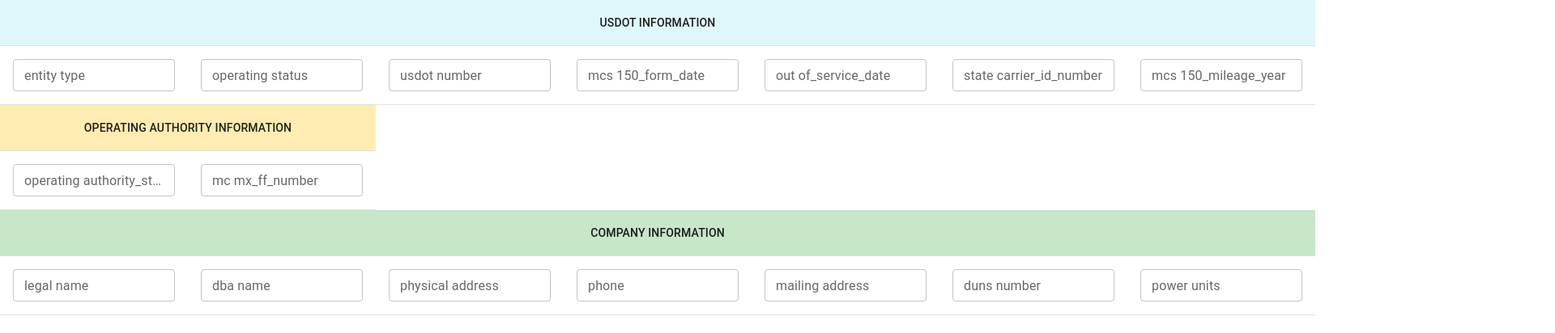
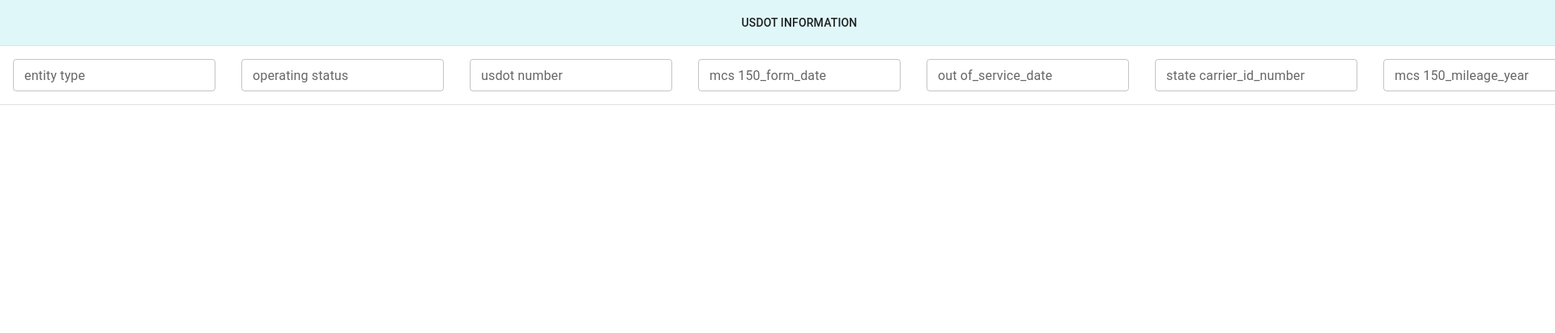
Before and after one commit to necmigunduz/fmsca-viewer, a React (Create React App) app: page / in a window 1280 px wide. Shown: the top 412 px of the page at 81% size, 1920 px wide, since content can reach past the window. Built offline with nearby package versions, Linux system fonts and the light colour scheme.

Commit message:
restyle: table headers

```diff
--- a/src/App.js
+++ b/src/App.js
@@ -19,7 +19,9 @@ function App() {
     <Table>
       <TableHead className={styles.tableHead}>
         <TableRow className={styles.subtitleRow}>
-          <TableCell colSpan={8} align="center" className={styles.usdotInfo}>USDOT INFORMATION</TableCell>
+          <TableCell colSpan={usdotInfoNames.length} align="center" className={styles.usdotInfo}>USDOT INFORMATION</TableCell>
+          <TableCell colSpan={operatingAuthInfoNames.length} align="center" className={styles.operatingAuthInfo}>OPERATING AUTHORITY INFORMATION</TableCell>
+          <TableCell colSpan={companyInfoNames.length} align="center" className={styles.companyInfo}>COMPANY INFORMATION</TableCell>
         </TableRow>
         <TableRow>
           {usdotInfoNames.map(column => (
@@ -35,11 +37,6 @@ function App() {
               />
             </TableCell>
           ))}
-        </TableRow>
-        <TableRow className={styles.subtitleRow}>
-          <TableCell colSpan={2} align="center" className={styles.operatingAuthInfo}>OPERATING AUTHORITY INFORMATION</TableCell>
-        </TableRow>
-        <TableRow>
           {operatingAuthInfoNames.map(column => (
             <TableCell key={column}>
               <TextField
@@ -53,11 +50,6 @@ function App() {
               />
             </TableCell>
           ))}
-        </TableRow>
-        <TableRow className={styles.subtitleRow}>
-          <TableCell colSpan={7} align="center" className={styles.companyInfo}>COMPANY INFORMATION</TableCell>
-        </TableRow>
-        <TableRow>
           {companyInfoNames.map(column => (
             <TableCell key={column}>
               <TextField
--- a/src/styles/tableStyles.js
+++ b/src/styles/tableStyles.js
@@ -3,7 +3,7 @@ import { makeStyles } from "@mui/styles";
 export const useStyles = makeStyles({
     tableHead: {
         '& th': {
-            minWidth: 200,
+            minWidth: 250,
         }
     },
     subtitleRow: {
```
